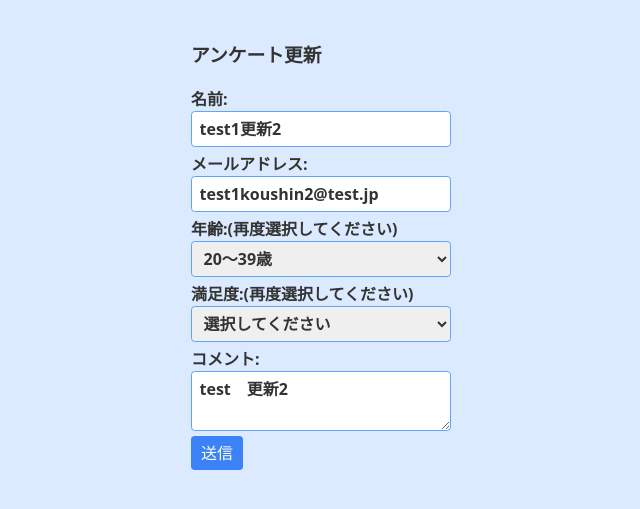
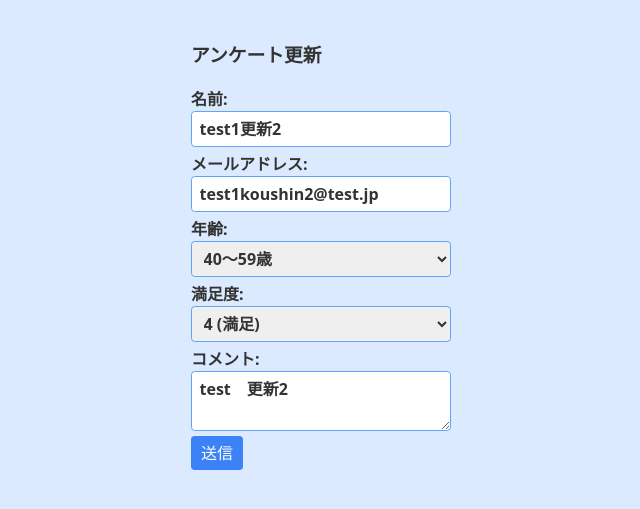
Before and after one commit to SawaIto/kadai09_2, a PHP site: page /detail.php?id=2 in a window 1280 px wide. Shown: the part 113-622 px from the top of the page, without its empty margins (319-959 px from the left). Run offline with PHP 8.4, Linux system fonts and the light colour scheme; data comes from the database, SQL or seed files in the repository; some libraries are stand-ins or nearby versions.

Commit message:
Add files via upload

```diff
--- a/detail.php
+++ b/detail.php
@@ -99,8 +99,8 @@ $v  =  $stmt->fetch(); //PDO::FETCH_ASSOC[カラム名のみで取得できる
                     class="border border-blue-400 rounded-md px-3 py-2 focus:outline-none focus:ring-2 focus:ring-blue-500">
             </label>
             <label class="flex flex-col">
-                <span>年齢:(再度選択してください)</span>
-                <select name="age" value="<?=$v["age"]?>" required
+                <span>年齢:</span>
+                <select name="age" id="age" value="<?=$v["age"]?>" required
                     class="border border-blue-400 rounded-md px-3 py-2 focus:outline-none focus:ring-2 focus:ring-blue-500">
                     <option value="20～39歳">20～39歳</option>
                     <option value="40～59歳">40～59歳</option>
@@ -109,8 +109,8 @@ $v  =  $stmt->fetch(); //PDO::FETCH_ASSOC[カラム名のみで取得できる
                 </select>
             </label>
             <label class="flex flex-col">
-                <span>満足度:(再度選択してください)</span>
-                <select name="satisfaction" value="<?=$v["satisfaction"]?>" required
+                <span>満足度:</span>
+                <select id="satisfaction" name="satisfaction" value="<?=$v["satisfaction"]?>" required
                     class="border border-blue-400 rounded-md px-3 py-2 focus:outline-none focus:ring-2 focus:ring-blue-500">
                     <option value="">選択してください</option>
                     <option value="5">5 (大変満足)</option>
@@ -133,5 +133,18 @@ $v  =  $stmt->fetch(); //PDO::FETCH_ASSOC[カラム名のみで取得できる
 
 <!-- Main[End] -->
 
+<script>
+    // 特定のIDに基づいてselect要素を選択
+    var ageValue = "<?=$v["age"]?>"; // PHPで取得した年齢の値を設定
+    // 年齢の値に基づいて選択を設定
+    document.getElementById('age').value = ageValue;
+
+    // 特定のIDに基づいてselect要素を選択
+    var satisfactionValue = "<?=$v["satisfaction"]?>"; // PHPで取得した満足度の値を設定
+    // 年齢の値に基づいて選択を設定
+    document.getElementById('satisfaction').value = satisfactionValue;
+
+</script>
+
 </body>
 </html>
--- a/insert.php
+++ b/insert.php
@@ -29,7 +29,6 @@ if($status==false){
   exit("SQL_ERROR:".$error[2]);
 }else{
   //５．index.phpへリダイレクト
-  header("Location: index.php");
-  exit();
+  redirect("index.php");
 }
 ?>
```
